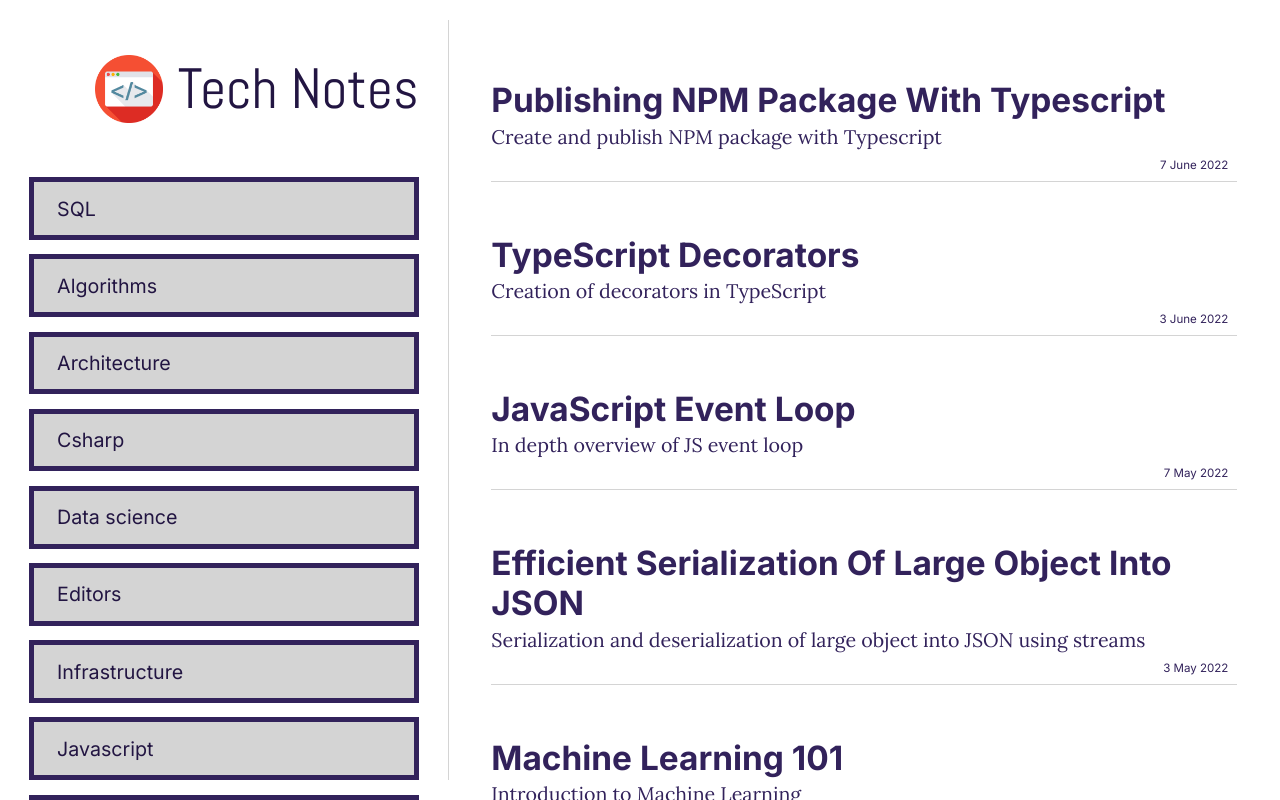
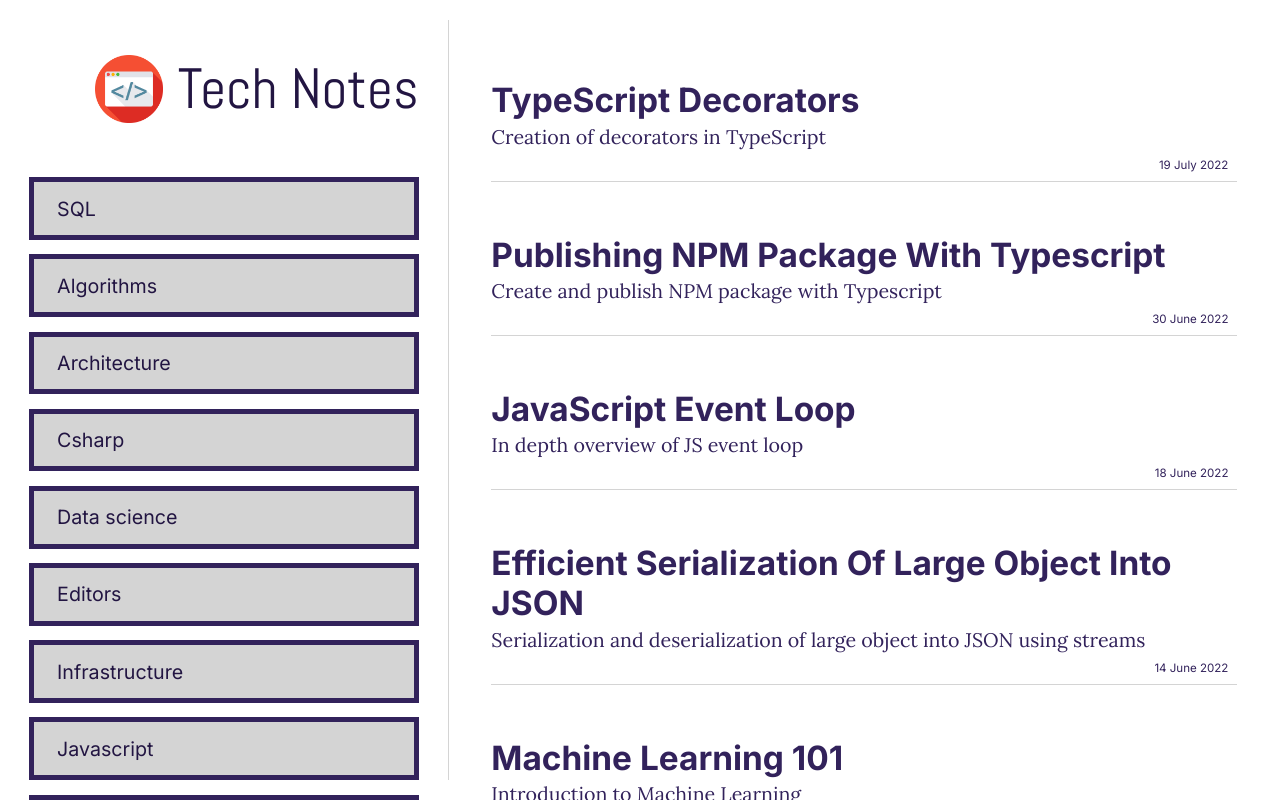
Before and after one commit to doroshenko-viktor/doroshenko-viktor.github.io, a Next.js app: page / in a window 1280 px wide. Built offline with nearby package versions, Linux system fonts and the light colour scheme.

Commit message:
fix date problem

```diff
--- a/components/Notes/NoteListItem.tsx
+++ b/components/Notes/NoteListItem.tsx
@@ -32,10 +32,10 @@
 };
 
 function getFormattedDate(date: Date): string {
-    const day = date.getUTCDay();
-    const month = getMonthName(date.getUTCMonth());
-    const year = date.getUTCFullYear()
-    return `${day + 1} ${month} ${year}`;
+    const day = date.getDate();
+    const month = getMonthName(date.getMonth() + 1);
+    const year = date.getFullYear()
+    return `${day} ${month} ${year}`;
 }
 
 function getMonthName(monthNumber: number): string {
--- a/content/javascript/npm/publish-package.md
+++ b/content/javascript/npm/publish-package.md
@@ -1,6 +1,6 @@
 ---
 title: Publishing NPM Package With Typescript
-date: "2022-07-30"
+date: "2022-06-30"
 description: "Create and publish NPM package with Typescript"
 mainPage: true
 ---
```
